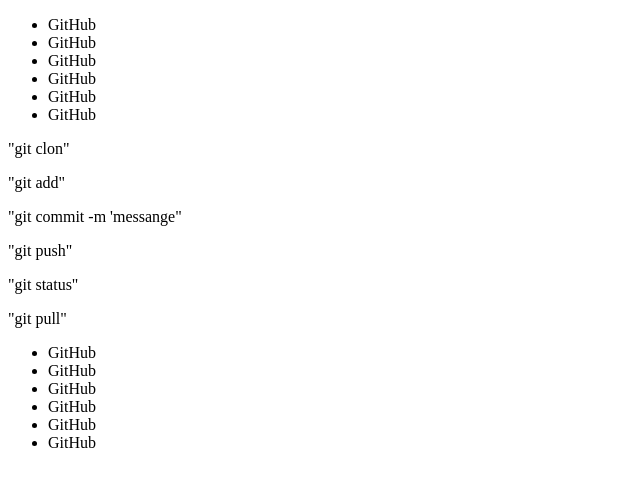
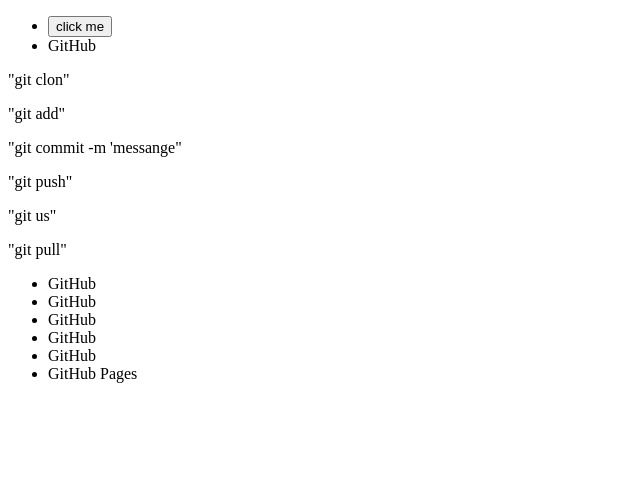
Before and after one commit to AlexDev707/Test, a plain HTML site: page TASK1/index.html in a window 1280 px wide. Shown: the whole page, without its empty margins (0-640 px from the left). Drawn offline with Linux system fonts and the light colour scheme.

Commit message:
add some changes

```diff
--- a/TASK1/index.html
+++ b/TASK1/index.html
@@ -7,11 +7,7 @@
 </head>
 <body>
     <ul>
-        <li>GitHub</li>
-        <li>GitHub</li>
-        <li>GitHub</li>
-        <li>GitHub</li>
-        <li>GitHub</li>
+        <li><button>click me</button></li>
         <li>GitHub</li>
     </ul>
 
@@ -20,7 +16,7 @@
      <p> "git add"</p>
      <p>"git commit -m 'messange"</p>
      <p>"git push" </p>
-     <p>"git status"</p>
+     <p>"git us"</p>
      <p>"git pull"</p>
 
      <ul>
@@ -29,7 +25,7 @@
         <li>GitHub</li>
         <li>GitHub</li>
         <li>GitHub</li>
-        <li>GitHub</li>
+        <li>GitHub Pages</li>
     </ul>
 
 </body>
--- /dev/null
+++ b/TASK1/index.js
@@ -0,0 +1 @@
+console.log('hello world')
```
